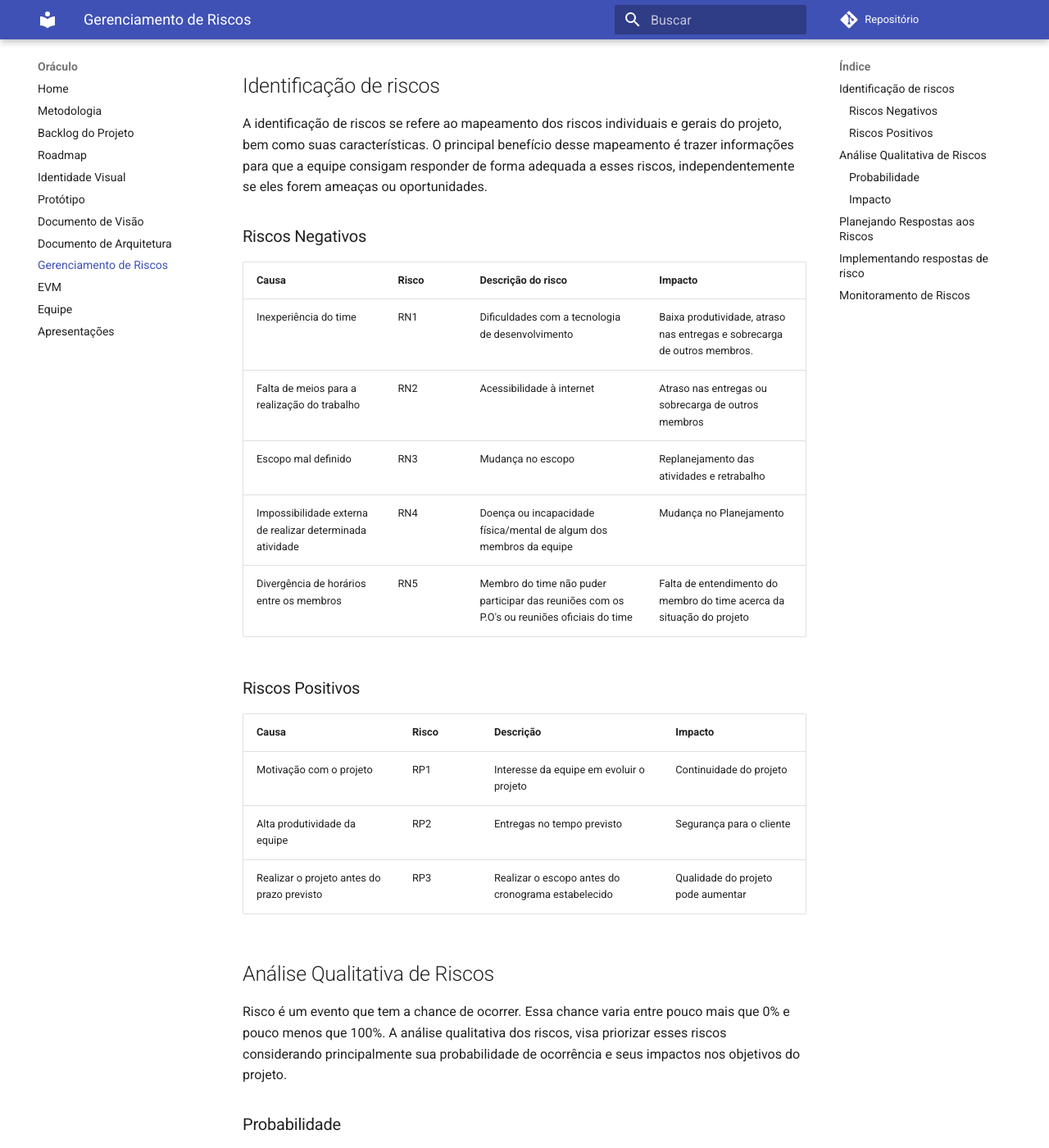
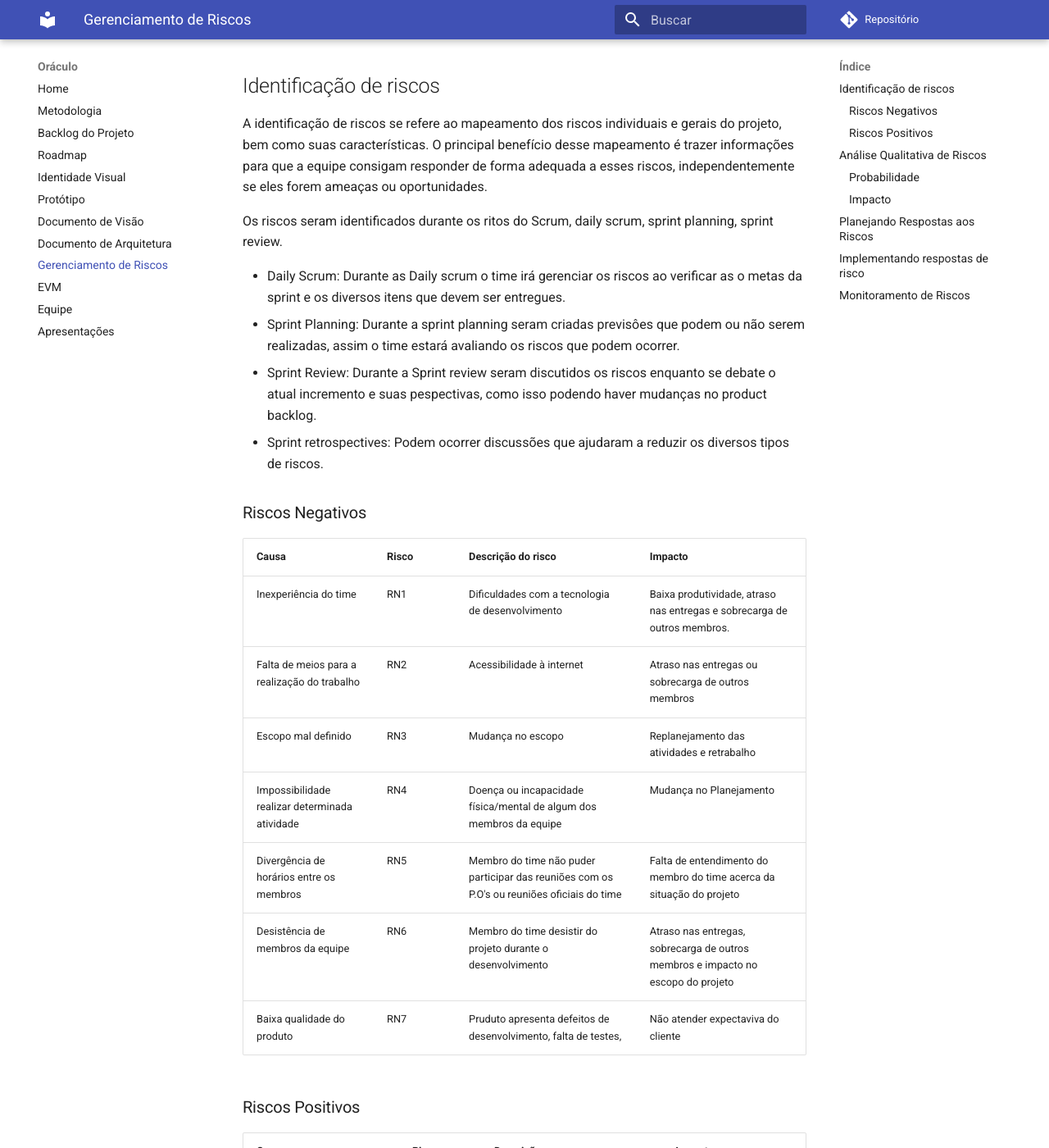
Before and after one commit to fga-eps-mds/2021-2-Oraculo-DOC, an MkDocs documentation site: the page built from docs/riscos.md, in a window 1280 px wide and 1400 px high, scrolled down 754 px. Shown: the whole window at 82% size. Built offline with MkDocs 1.6.1 and Material for MkDocs 9.7.7, drawn with Linux system fonts in a browser that asks for light colours; comment, search, counter and statistics services are not loaded; old or Windows-style settings are respelled for this version of MkDocs; some of the changed text lies outside the part shown.

Commit message:
Adição de riscos e topico de planejamento de respostas

```diff
--- a/docs/riscos.md
+++ b/docs/riscos.md
@@ -8,7 +8,7 @@
 Este documento descreve como a equipe do projeto gerenciará os riscos, funções e responsabilidades do projeto e as ferramentas que eles usam.
 
 
-Um Risco é um evento ou condição incerta que, se ocorrer, terá um efeito positivo ou negativo nos objetivos de um projeto.
+O gerenciamento de riscos é o processo de identificação, rastreamento e gerenciamento de riscos potenciais que podem afetar a saúde geral e a reputação de um negócio.
 
 
 *******
@@ -31,6 +31,14 @@
 
 A identificação de riscos se refere ao mapeamento dos riscos individuais e gerais do projeto, bem como suas características. O principal benefício desse mapeamento é trazer informações para que a equipe consigam responder de forma adequada a esses riscos, independentemente se eles forem ameaças ou oportunidades.
 
+
+Os riscos seram identificados durante os ritos do Scrum, daily scrum, sprint planning, sprint review.
+
+- Daily Scrum: Durante as Daily scrum o time irá gerenciar os riscos ao verificar as o metas da sprint e os diversos itens que devem ser entregues.
+- Sprint Planning: Durante a sprint planning seram criadas previsôes que podem ou não serem realizadas, assim o time estará avaliando os riscos que podem ocorrer.
+- Sprint Review: Durante a Sprint review seram discutidos os riscos enquanto se debate o atual incremento e suas pespectivas, como isso podendo haver mudanças no product backlog.
+- Sprint retrospectives: Podem ocorrer discussões que ajudaram a reduzir os diversos tipos de riscos.
+
 ### Riscos Negativos
 
 | Causa	| Risco	| Descrição do risco	| Impacto |
@@ -38,8 +46,10 @@
 | Inexperiência do time |	RN1	| Dificuldades com a tecnologia de desenvolvimento | Baixa produtividade, atraso nas entregas e sobrecarga de outros membros. |
 | Falta de meios para a realização do trabalho | RN2 | Acessibilidade à internet | Atraso nas entregas ou sobrecarga de outros membros |
 |Escopo mal definido | RN3 | Mudança no escopo | Replanejamento das atividades e retrabalho |
-| Impossibilidade externa de realizar determinada atividade | RN4 | Doença ou incapacidade física/mental de algum dos membros da equipe  | Mudança no Planejamento |
+| Impossibilidade realizar determinada atividade | RN4 | Doença ou incapacidade física/mental de algum dos membros da equipe  | Mudança no Planejamento |
 | Divergência de horários entre os membros | RN5 | Membro do time não puder participar das reuniões com os P.O's ou reuniões oficiais do time | Falta de entendimento do membro do time acerca da situação do projeto |
+| Desistência de membros da equipe | RN6 | Membro do time desistir do projeto durante o desenvolvimento | Atraso nas entregas, sobrecarga de outros membros e impacto no escopo do projeto |
+| Baixa qualidade do produto | RN7 | Pruduto apresenta defeitos de desenvolvimento, falta de testes,  | Não atender expectaviva do cliente  |
 
 
 ### Riscos Positivos
@@ -78,9 +88,24 @@
 | Alta | Dificulta a realização projeto. | 4 |
 | Muita Alta | Impossibilita a realização do projeto. | 5 |
 
+
+
+
 <div id='planejamento'/>
 
 ## Planejando Respostas aos Riscos
+
+|  Risco| Estratégia | Resposta |
+| -------- | -------- | -------- |
+| RN1 | Previnir | Indentificar o nível de conhecimento do time e fazer treinamentos   |
+| RN2 | Transferir | Quando ocorrer será feita a tranferência da tarefa para outro membro do time |
+| RN3 | Mitigar | Utilizar diversas técnicas de definição de espoco para diminuir a ocorrência do risco |
+| RN4 | Transferir | Quando ocorrer será feita a tranferência do impacto do risco para outro membro do time |
+| RN5 | Mitigar | Para diminuir o impacto podem ser feitas gravações de reuniões e formulários para validação assincrona |
+| RN6 | Transferir | Quando ocorrer será feita a tranferência do impacto do risco para outro membro do time |
+| RP1 |  | Continuidade do projeto |
+| RP2 |  | Segurança para o cliente |
+| RP3 |  | Qualidade do projeto pode aumentar |
 
 
 
```
